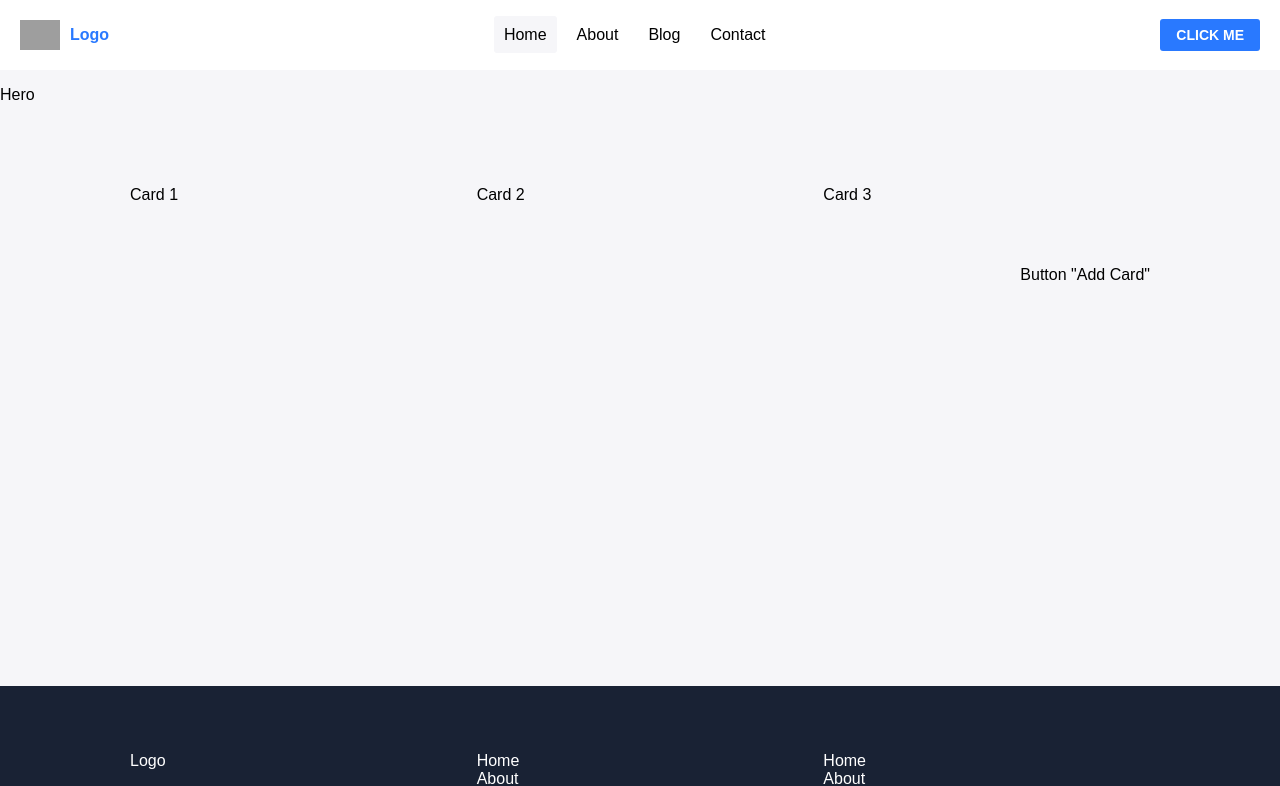
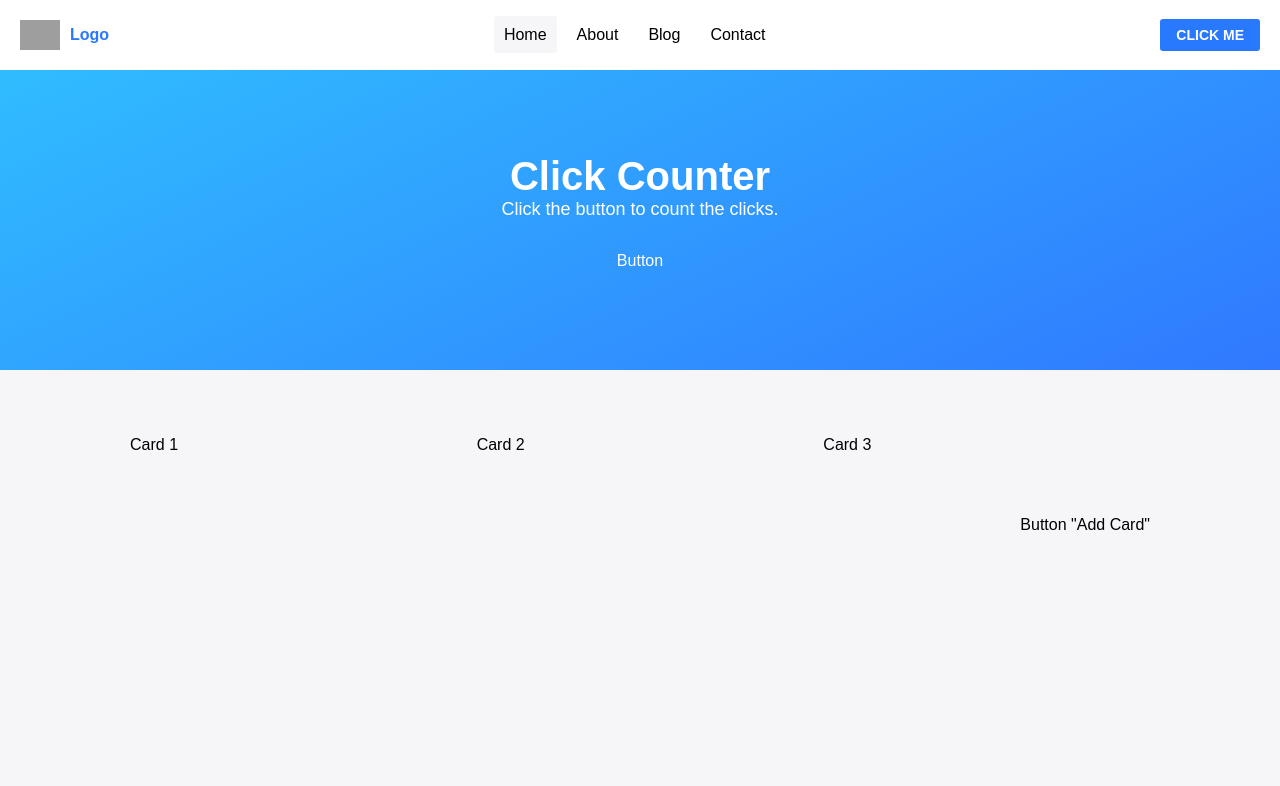
Before and after one commit to simszw/react-schulung-bm, a React (Create React App) app: page / in a window 1280 px wide. Shown: the top 786 px of the page. Built offline with nearby package versions, Linux system fonts and the light colour scheme; grey boxes are pictures that could not be loaded.

Commit message:
Added sub-component for Content: Hero

```diff
--- a/src/components/common/Content.js
+++ b/src/components/common/Content.js
@@ -1,7 +1,9 @@
+import Hero from "./Hero";
+
 function Content() {
   return (
     <div className="content">
-      <p>Hero</p>
+      <Hero />
 
       <div className="container">
         <div className="card-listing">
--- /dev/null
+++ b/src/components/common/Hero.js
@@ -0,0 +1,15 @@
+function Hero() {
+  return (
+    <div className="hero">
+      <div className="hero__title">Click Counter</div>
+      <div className="hero__description">
+        Click the button to count the clicks.
+      </div>
+      <div className="hero__button">
+        <p>Button</p>
+      </div>
+    </div>
+  );
+}
+
+export default Hero;
```
